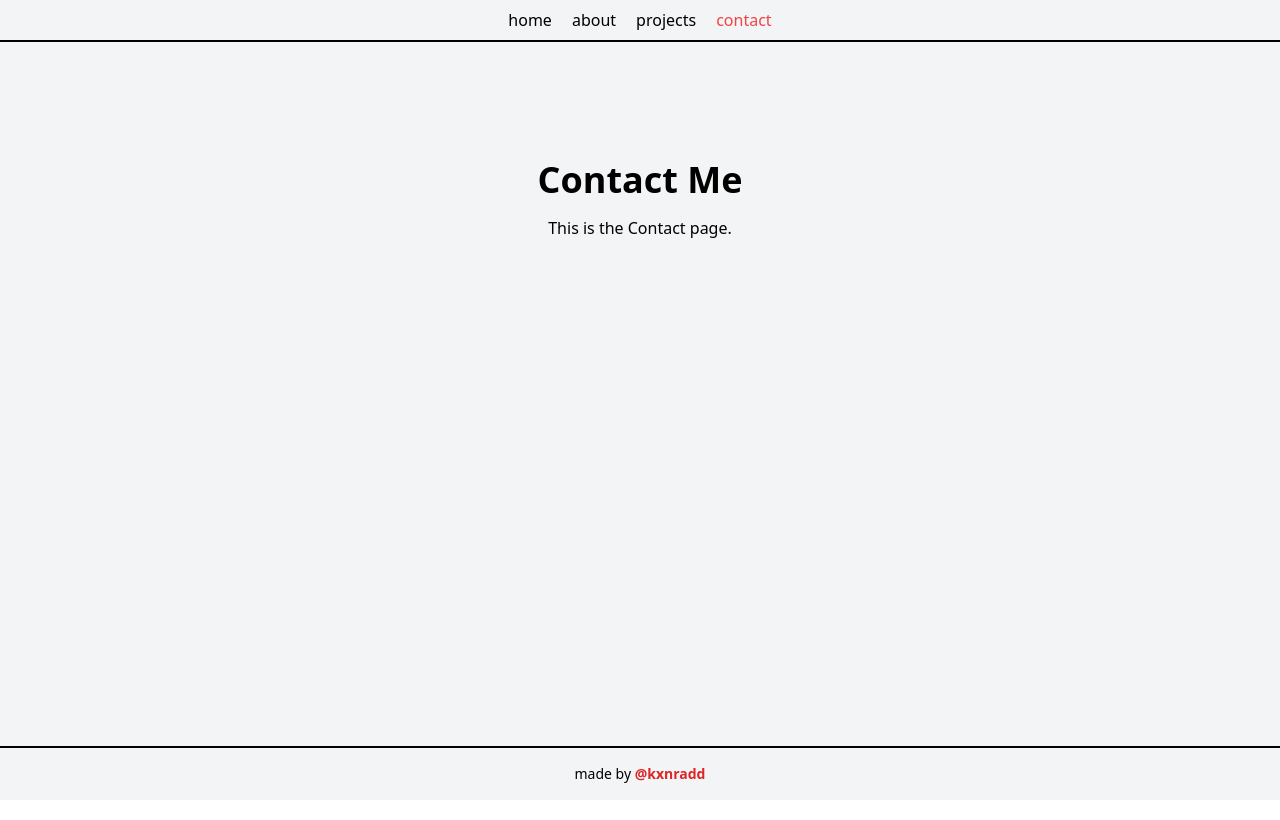
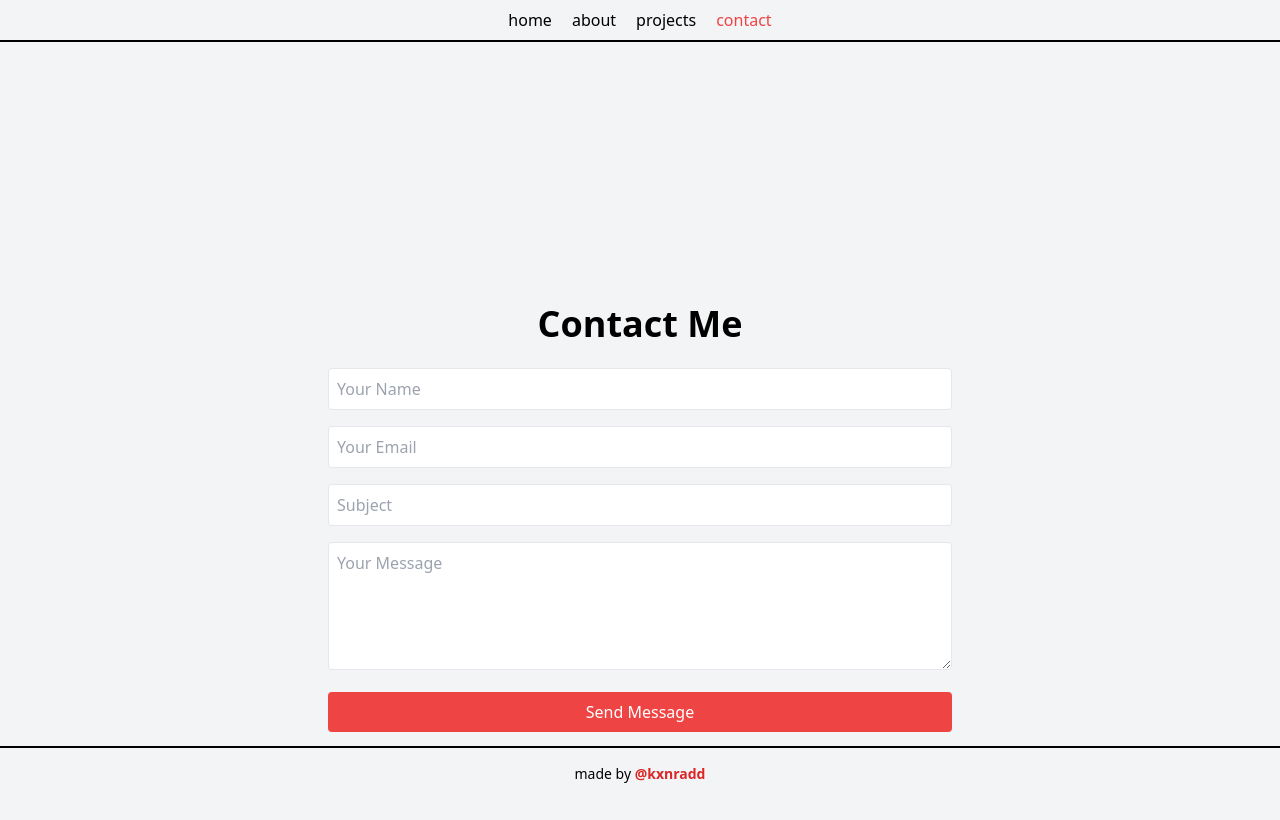
Before and after one commit to kxnradd/Personal-Site, a React (Create React App) app: page /contact in a window 1280 px wide. Built offline with nearby package versions, Linux system fonts and the light colour scheme.

Commit message:
added working contact form

```diff
--- a/src/pages/Contact.jsx
+++ b/src/pages/Contact.jsx
@@ -1,8 +1,78 @@
+import { useRef } from 'react';
+import emailjs from '@emailjs/browser';
+
 function Contact() {
+  const formData = useRef();
+
+  const handleSubmit = (e) => {
+    e.preventDefault();
+
+    const serviceID = process.env.REACT_APP_SERVICE_ID;
+    const templateID = process.env.REACT_APP_TEMPLATE_ID;
+    const publicKey = process.env.REACT_APP_PUBLIC_KEY;
+
+    emailjs.sendForm(serviceID, templateID, formData.current, publicKey).then(
+      () => {
+        alert('Message sent successfully!');
+        formData.current.reset();
+      },
+      (error) => {
+        alert('Failed to send message, please try again later.');
+      }
+    )
+
+  };
+
   return (
-    <div className="text-center">
-      <h1 className="text-4xl font-bold mb-4">Contact Me</h1>
-      <p>This is the Contact page.</p>
+    <div className="max-w-2xl mx-auto p-6 pt-36">
+      <h1 className="text-4xl font-bold mb-6 text-center">Contact Me</h1>
+      <form ref = {formData} onSubmit={handleSubmit} className="space-y-4">
+        <div>
+          <input
+            type="text"
+            name="name"
+            placeholder="Your Name"
+            value={formData.name}
+            className="w-full p-2 border rounded text-gray-900"
+            required
+          />
+        </div>
+        <div>
+          <input
+            type="email"
+            name="email"
+            placeholder="Your Email"
+            value={formData.email}
+            className="w-full p-2 border rounded text-gray-900"
+            required
+          />
+        </div>
+        <div>
+          <input
+            type="text"
+            name="subject"
+            placeholder="Subject"
+            value={formData.subject}
+            className="w-full p-2 border rounded text-gray-900"
+            required
+          />
+        </div>
+        <div>
+          <textarea
+            name="message"
+            placeholder="Your Message"
+            value={formData.message}
+            className="w-full p-2 border rounded h-32 text-gray-900"
+            required
+          />
+        </div>
+        <button
+          type="submit"
+          className="w-full bg-red-500 text-white py-2 px-4 rounded hover:bg-red-700"
+        >
+          Send Message
+        </button>
+      </form>
     </div>
   );
 }
```
